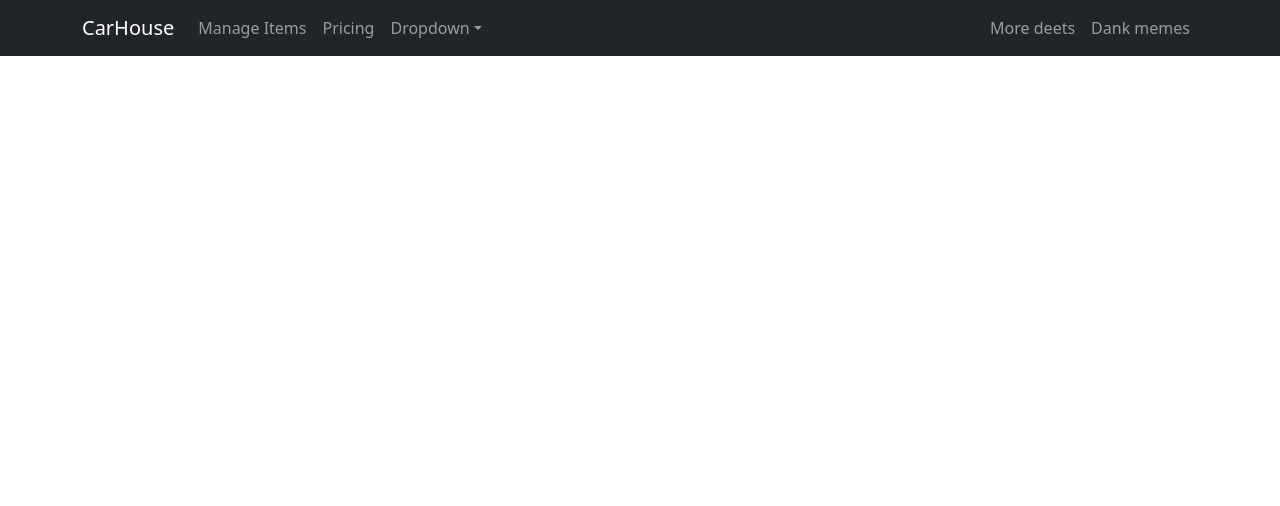
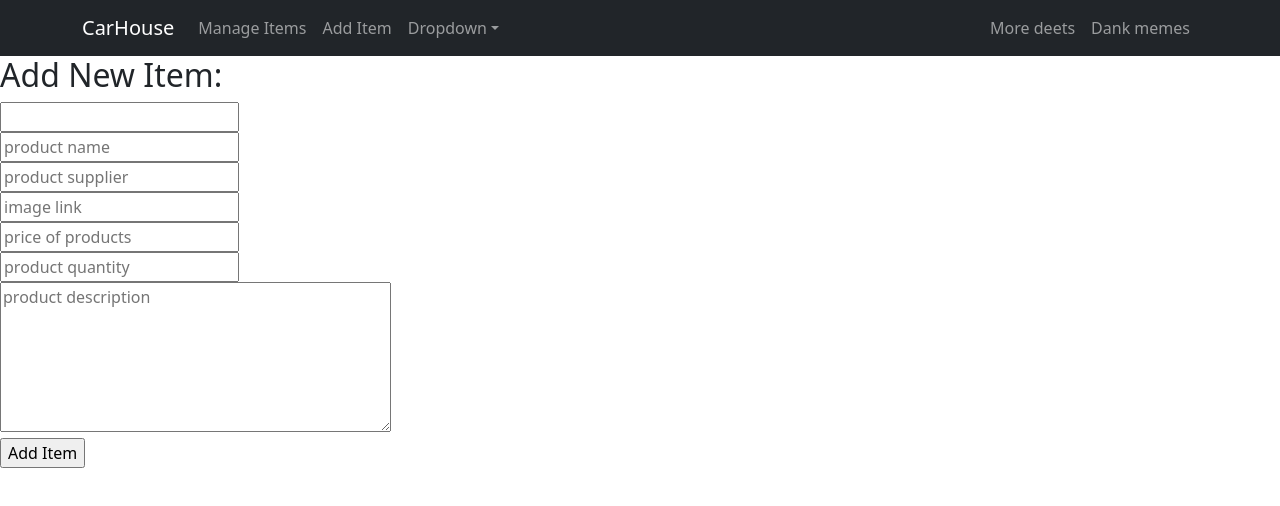
Before and after one commit to kdipto1/warehouse-management-client-side, a React (Create React App) app: page /addItem in a window 1280 px wide. Shown: the top 506 px of the page. Built offline with nearby package versions, Linux system fonts and the light colour scheme.

Commit message:
add item component added with functionality to add new items in database

```diff
--- a/src/App.js
+++ b/src/App.js
@@ -1,5 +1,6 @@
 import { Route, Routes } from "react-router-dom";
 import "./App.css";
+import AddItem from "./Pages/AddItem/AddItem";
 import Header from "./Pages/Home/Header";
 import Home from "./Pages/Home/Home";
 import Items from "./Pages/Items/Items";
@@ -10,9 +11,10 @@ function App() {
     <div>
       <Header></Header>
       <Routes>
-        <Route path="/" element={<Home></Home>}></Route>
+        <Route path="/" element={<Home></Home>}>Home</Route>
         <Route path="/inventory/:id" element={<ManageItem/>}>Manage Item</Route>
-        <Route path="/inventory" element={<Items/>}>Manage Items</Route>
+        <Route path="/inventory" element={<Items />}>Manage Items</Route>
+        <Route path="/addItem" element={<AddItem></AddItem>}>Add Item</Route>
       </Routes>
     </div>
   );
--- /dev/null
+++ b/src/Pages/AddItem/AddItem.js
@@ -0,0 +1,60 @@
+import axios from 'axios';
+import React from 'react';
+
+const AddItem = () => {
+  const addNewItem = (event) => {
+    event.preventDefault();
+    const email = event?.target?.email?.value
+    const name = event?.target?.name?.value
+    const supplier = event?.target?.supplier?.value
+    const price = event?.target?.price?.value
+    const quantity = event?.target?.quantity?.value
+    const description = event?.target?.description?.value
+    const image = event?.target?.image?.value
+    const item = { email:email, name:name, supplier:supplier, price:price, quantity:quantity, description:description, image:image }
+    console.log(item);
+    const url = `http://localhost:5000/inventory/`
+    axios
+      .post(url, {
+        email: email,
+        name: name,
+        supplier: supplier,
+        price: price,
+        quantity: quantity,
+        description: description,
+        image: image,
+      })
+      .then(function (response) {
+        const { data } = response;
+        console.log(data);
+        event.target.reset()
+      })
+      .catch(function (error) {
+        console.log(error);
+      });
+  }
+  return (
+    <div>
+      <h2>Add New Item:</h2>
+      <form onSubmit={addNewItem}>
+        <input type="email" name="email" id="" />
+        <br />
+        <input type="text" name="name" id="" placeholder="product name" required/>
+        <br />
+        <input type="text" name="supplier" id="" placeholder="product supplier" required/>
+        <br />
+        <input type="text" name="image" id="" placeholder="image link" />
+        <br />
+        <input type="number" name="price" id="" placeholder="price of products" required/>
+        <br />
+        <input type="number" name="quantity" id="" placeholder="product quantity" required/>
+        <br />
+        <textarea name="description" id="" cols="40" rows="6" placeholder="product description"></textarea>
+        <br />
+        <input type="submit" value="Add Item"/>
+      </form>
+    </div>
+  );
+};
+
+export default AddItem;
--- a/src/Pages/Home/Header.js
+++ b/src/Pages/Home/Header.js
@@ -1,11 +1,18 @@
-import React from 'react';
-import { Container, Nav, Navbar, NavDropdown } from 'react-bootstrap';
-import { Link } from 'react-router-dom';
+import React from "react";
+import { Container, Nav, Navbar, NavDropdown } from "react-bootstrap";
+import { Link } from "react-router-dom";
 
 const Header = () => {
+
   return (
     <div>
-      <Navbar collapseOnSelect expand="lg" bg="dark" variant="dark">
+      <Navbar
+        sticky="top"
+        collapseOnSelect
+        expand="lg"
+        bg="dark"
+        variant="dark"
+      >
         <Container>
           <Navbar.Brand as={Link} to="/">
             CarHouse
@@ -13,8 +20,12 @@ const Header = () => {
           <Navbar.Toggle aria-controls="responsive-navbar-nav" />
           <Navbar.Collapse id="responsive-navbar-nav">
             <Nav className="me-auto">
-              <Nav.Link as={Link} to="/inventory">Manage Items</Nav.Link>
-              <Nav.Link href="#pricing">Pricing</Nav.Link>
+              <Nav.Link as={Link} to="/inventory">
+                Manage Items
+              </Nav.Link>
+              <Nav.Link as={Link} to="/addItem">
+                Add Item
+              </Nav.Link>
               <NavDropdown title="Dropdown" id="collasible-nav-dropdown">
                 <NavDropdown.Item href="#action/3.1">Action</NavDropdown.Item>
                 <NavDropdown.Item href="#action/3.2">
--- a/src/Pages/Home/Home.css
+++ b/src/Pages/Home/Home.css
@@ -1,9 +1,23 @@
-.home-cards{
+.home-cards {
   display: grid;
   grid-template-columns: repeat(3, 1fr);
-  gap: 10%;
+  gap: 4%;
 }
-.home-cards img{
+.home-cards img {
   aspect-ratio: 16/9;
+}
+@media only screen and (max-width: 1020px) {
+  .home-cards {
+    display: grid;
+    grid-template-columns: repeat(2, 1fr);
+    gap: none;
+  }
+}
 
+@media only screen and (max-width: 600px) {
+  .home-cards {
+    display: grid;
+    grid-template-columns: repeat(1, 1fr);
+    gap: 4%;
+  }
 }
--- a/src/Pages/Items/Items.js
+++ b/src/Pages/Items/Items.js
@@ -6,7 +6,7 @@ import { Link } from 'react-router-dom';
 const Items = () => {
   const [items, setItems] = useState([]);
   const[newItems, setNewItems] = useState([])
-  // console.log(items);
+  console.log(items);
   useEffect(() => {
     const getItems = async () => {
       const url = `http://localhost:5000/inventory`;
```
Also changed, not shown: src/Pages/Login/Login.js (added, +11 -0 lines).
